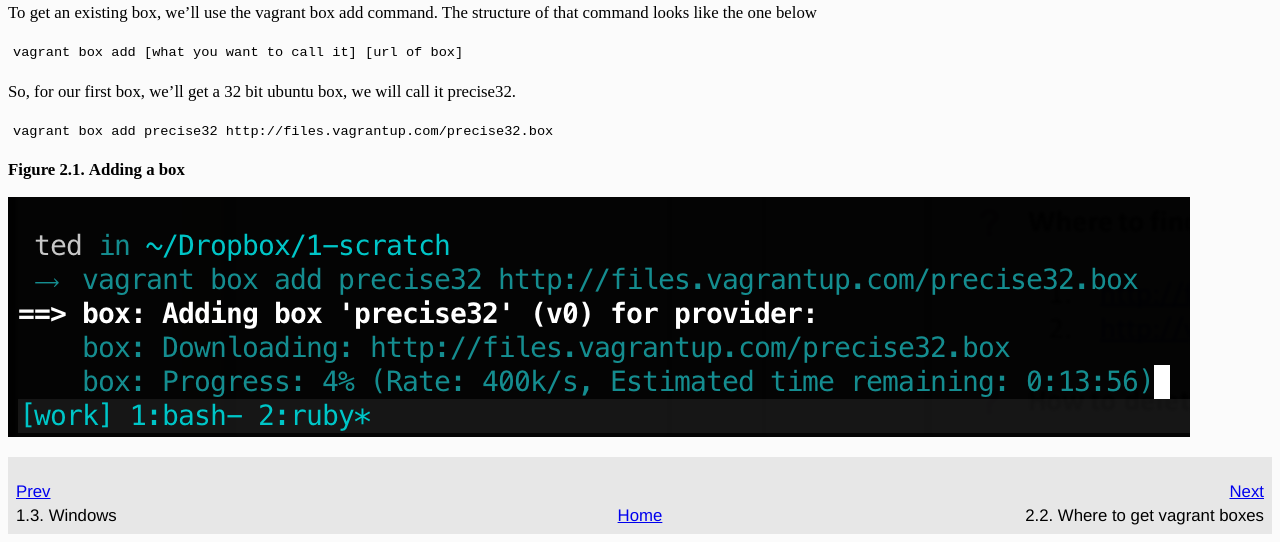
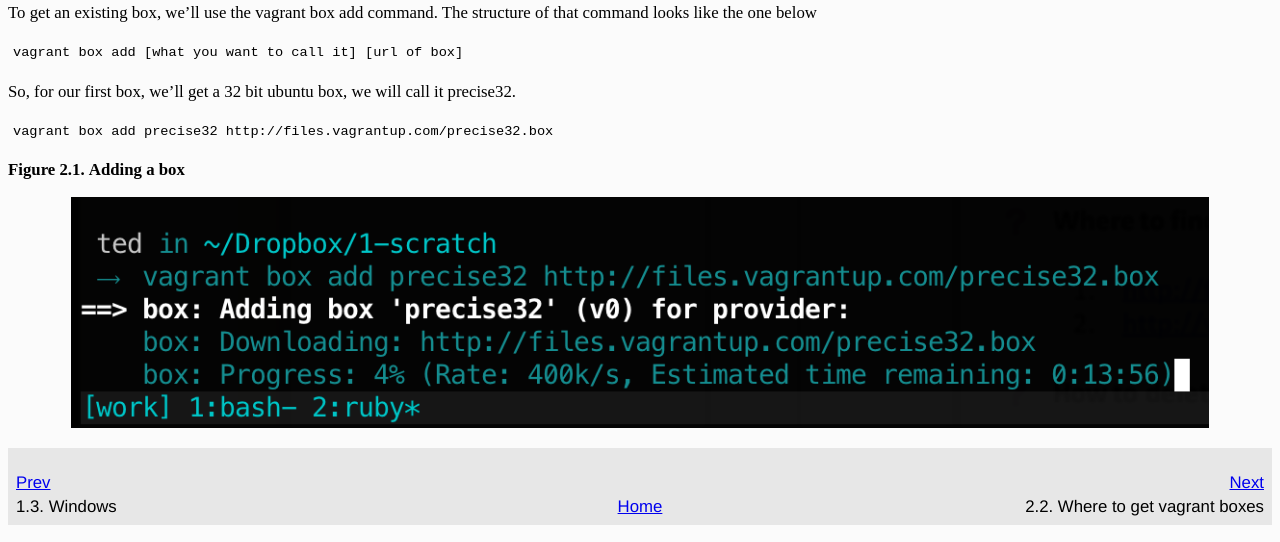
Before and after one commit to tedhagos/vagrant, a plain HTML site: page vagrant_boxes.html in a window 1280 px wide. Shown: the part 694-1236 px from the top of the page. Drawn offline with Linux system fonts and the light colour scheme.

Commit message:
cleaned the styles

```diff
--- a/stylesheet.css
+++ b/stylesheet.css
@@ -1,5 +1,4 @@
 
-<<<<<<< HEAD
 table.informaltable, table.table {
   border-collapse: collapse;
   margin-bottom: 2em
@@ -14,8 +13,6 @@ table.informaltable, table.table,
     padding: 4px
   }
 
-=======
->>>>>>> 3cc538bb0c30e4a01a80fe0c75ca4fc8d3b53c7e
 .calloutlist table tbody tr td {
   vertical-align:middle !important;
 }
@@ -104,10 +101,14 @@ h1, h2, h3, h4, h5 {
   vertical-align:middle;
   padding:.2em
 }
-<<<<<<< HEAD
 
 .revhistory {
   font-size: .8em;
 }
-=======
->>>>>>> 3cc538bb0c30e4a01a80fe0c75ca4fc8d3b53c7e
+
+.mediaobject img {
+  display:block;
+  width:90%;
+  margin-right:auto;
+  margin-left:auto;
+}
```
